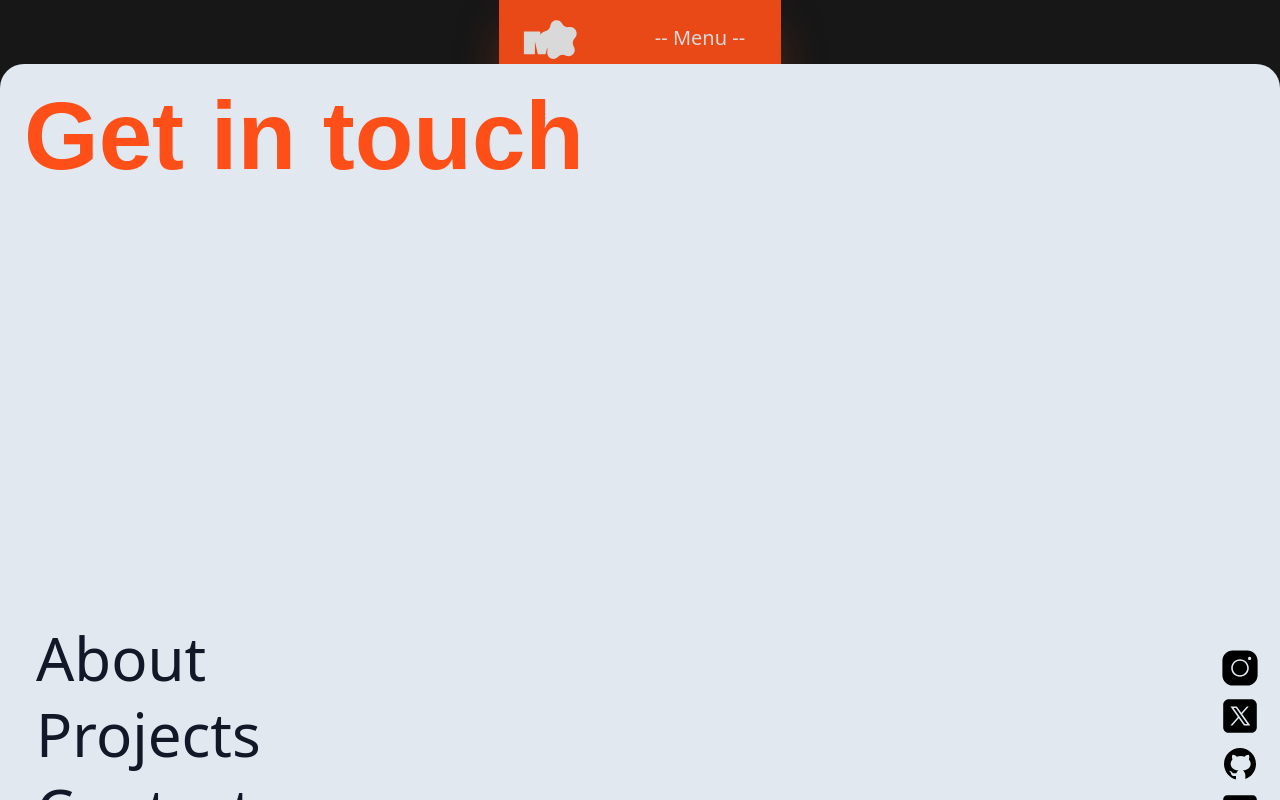
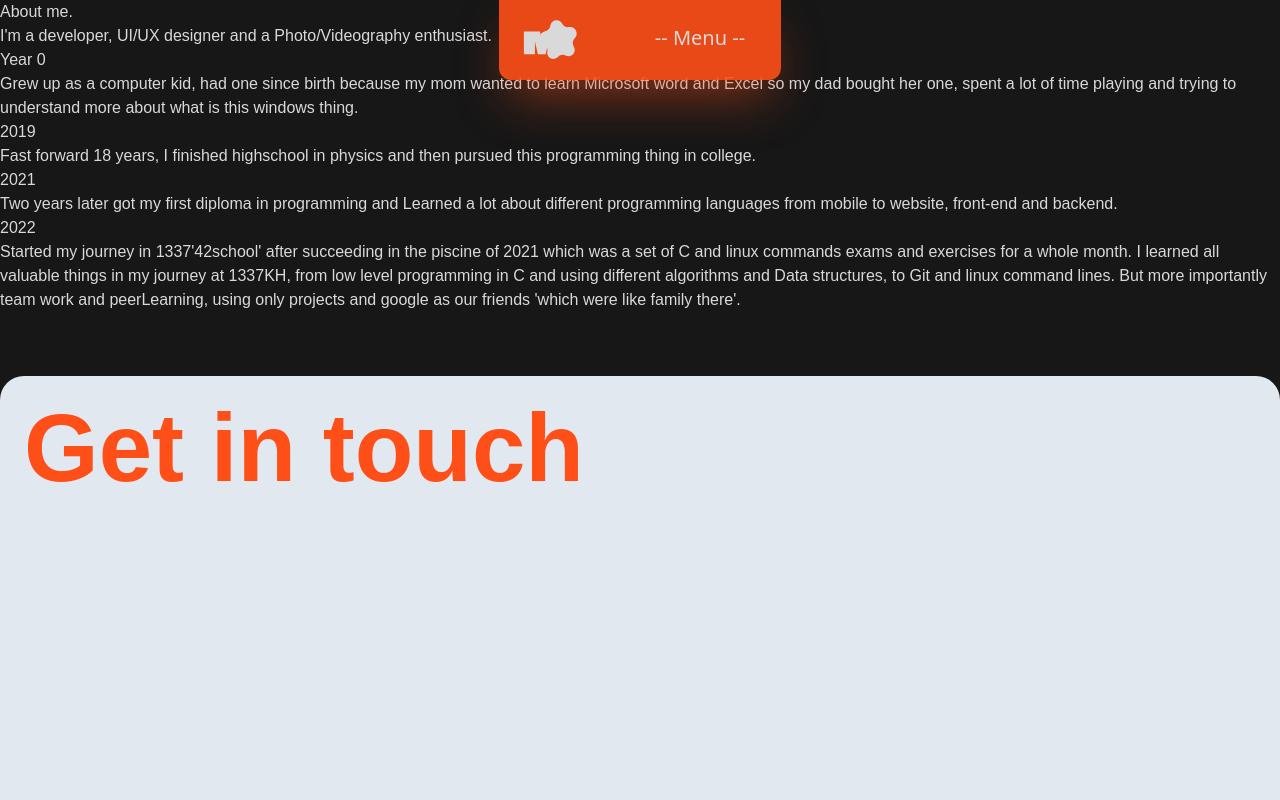
Before and after one commit to mezz01/Portfolio-2025, a Next.js app: page /about in a window 1280 px wide. Built offline with nearby package versions, Linux system fonts and the light colour scheme.

Commit message:
added content to about page

```diff
--- a/app/about/page.jsx
+++ b/app/about/page.jsx
@@ -1,6 +1,33 @@
 export default function About() {
     return(
-        <section>
+        <section className="" >
+            <h1>
+                About me.
+            </h1>
+            <h3>
+                I'm a developer, UI/UX designer and a Photo/Videography enthusiast.
+            </h3>
+            <div>
+                <p>Year 0</p>
+                <p> Grew up as a computer kid, had one since birth because my mom wanted to learn Microsoft word and Excel so my dad bought her one, spent a lot of time playing and trying to understand more about what is this windows thing.</p>
+            </div>
+            <div>
+                <p>2019</p>
+                <p> Fast forward 18 years, I finished highschool in physics and then pursued this programming thing in college.</p>
+            </div>
+            <div>
+                <p>2021</p>
+                <p>Two years later got my first diploma in programming and Learned a lot about different programming languages from mobile to website, front-end and backend.</p>
+            </div>
+            <div>
+                <p>2022</p>
+                <p>Started my journey in 1337'42school' after succeeding in the piscine of 2021 which was a set of C and linux commands exams and exercises for a whole month.
+                    I learned all valuable things in my journey at 1337KH, from low level programming in C and using different algorithms and Data structures, to Git and linux command lines.
+                    But more importantly team work and peerLearning, using only projects and google as our friends 'which were like family there'.
+                </p>
+            </div>
+
+
 
         </section>
 
```
